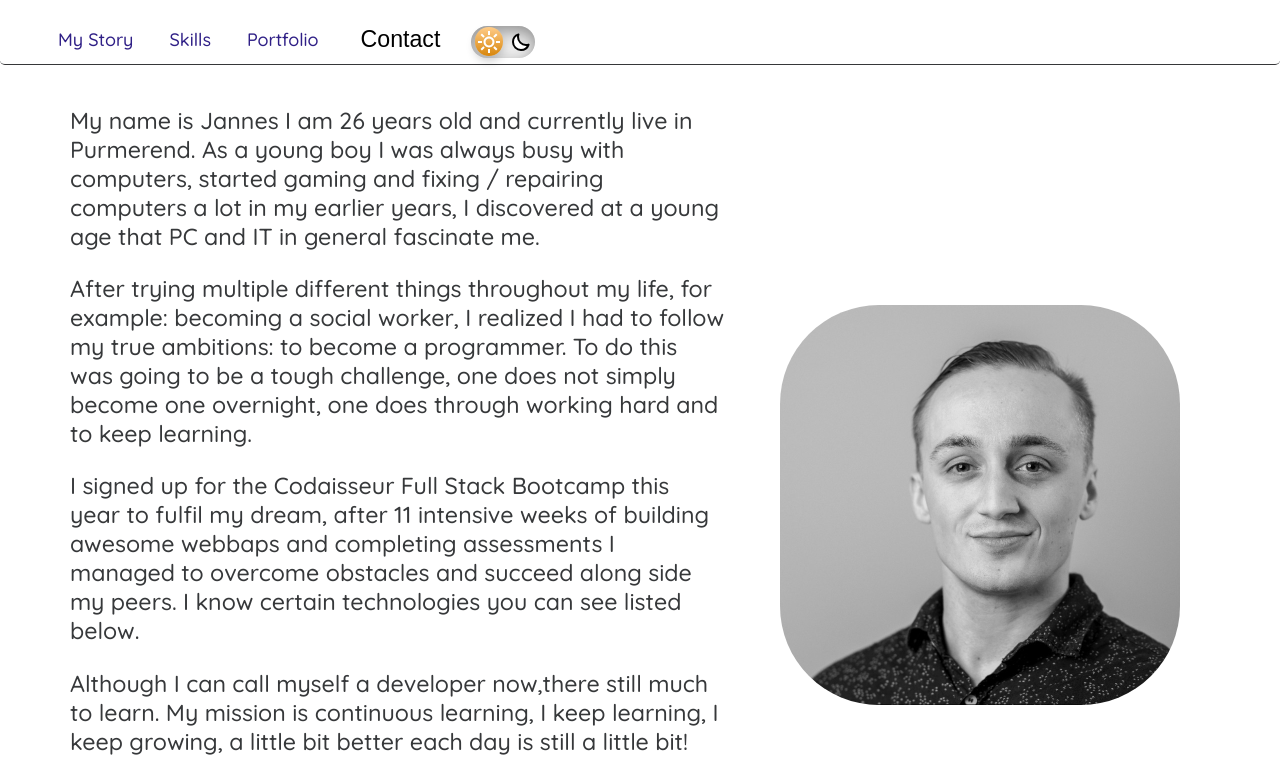
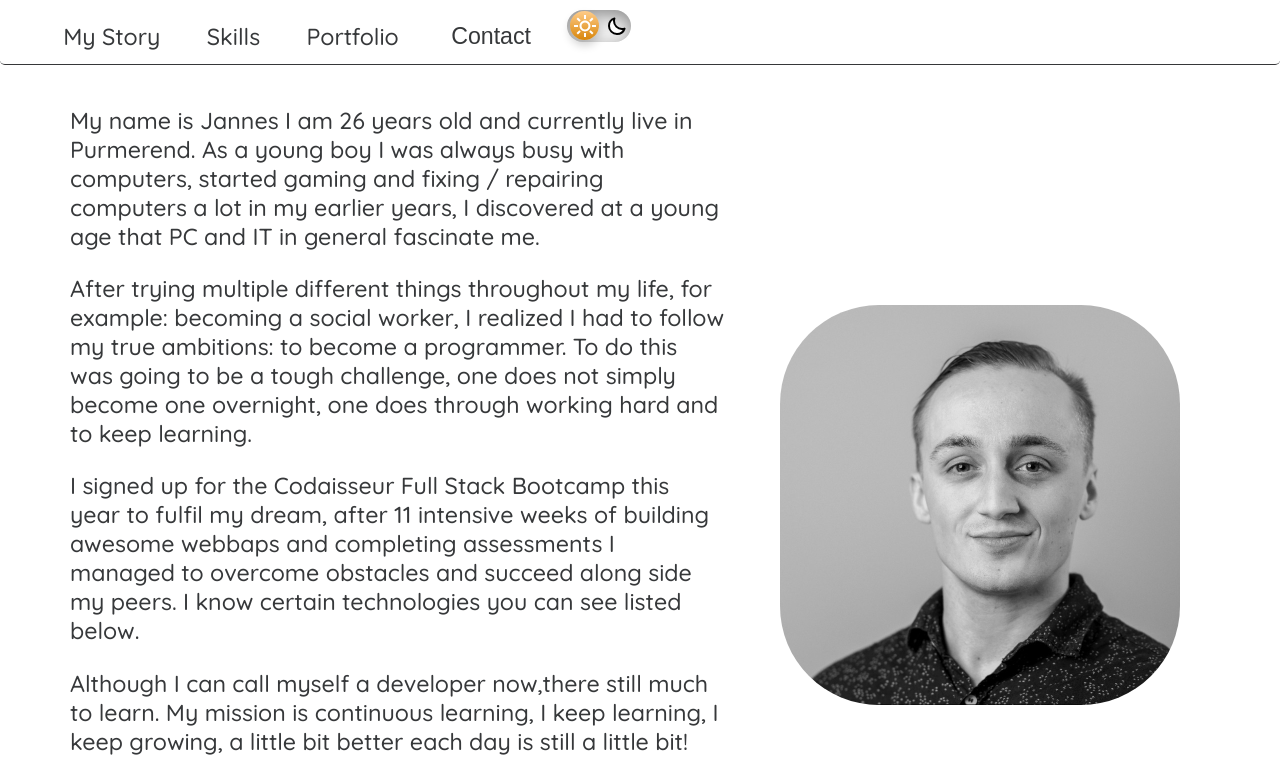
Before and after one commit to jaussems/jwt-website-plain-html-scss-js, a website: page src/index.html in a window 1280 px wide. Shown: the top 776 px of the page. Drawn offline with Linux system fonts and the light colour scheme; grey boxes are pictures that could not be loaded.

Commit message:
added mb auto to toggle button

```diff
--- a/src/index.html
+++ b/src/index.html
@@ -21,15 +21,15 @@
         <li>
           <a href="#portfolio">Portfolio</a>
         </li>
-        <li class="">
-          <a href="">
+        <li class="contact-button">
+          <a>
             <button onclick="toggleModal(event)">
               <p>Contact</p>
             </button>
           </a>
 
         </li>
-        <li>
+        <li class="mb-auto ">
           <input type="checkbox" id="darkmode-toggle" class="hide-input " onchange="darkModeToggle()" />
           <label class="toggle-button-label" for="darkmode-toggle">
             <svg class="sun" width="2rem" height="2rem" viewBox="0 0 512 512" version="1.1"
--- a/src/styles/scss/style.scss
+++ b/src/styles/scss/style.scss
@@ -36,7 +36,8 @@ nav {
   z-index:3 !important;
   a {
     text-decoration: none;
-    font-size: large;
+    color: var(--text-color);
+
     justify-content: center;
     margin: 0em 1em 1em 1em !important;
   }
@@ -142,6 +143,7 @@ p, li
 p,
 li {
   font-size: 1.5rem;
+
 }
 
 ul {
@@ -151,6 +153,7 @@ ul {
 
 ul li {
 font-size: 2rem;
+
 
 }
 
@@ -209,7 +212,7 @@ ul div {
     left: 50%;
     color: var(--text-color);
     transform: translate(-50%, -50%);
-    animation: animatetop 3.4s  ease-in;
+    animation: animatetop 0.4s  ease-in;
 
   }
 
@@ -226,7 +229,7 @@ ul div {
     font-size: 2rem;
     background-color: #F7F8F8;
     justify-content: center;
-    -webkit-animation: animatetop 4s ;
+    -webkit-animation: animatetop 0.4s ;
     position: absolute;
     background-color: #fefefe;
     margin: auto;
@@ -235,7 +238,7 @@ ul div {
     top: 50%;
   left: 50%;
   transform: translate(-50%, -50%);
-    animation: animatetop 1.4s  ease-in;
+    animation: animatetop 0.4s  ease-in;
     //animation-name: animatetop;
     //animation-duration: 0.4s
 
@@ -245,8 +248,11 @@ ul div {
 }
 
 .contact-button {
-  button {
-    color: red; }
+
+  button {cursor: pointer; }
+  p {
+    color: var(--text-color);
+  }
 }
 
 .body.modal-open {
```
Also changed, not shown: src/styles/css/style.css, 1 other file.
